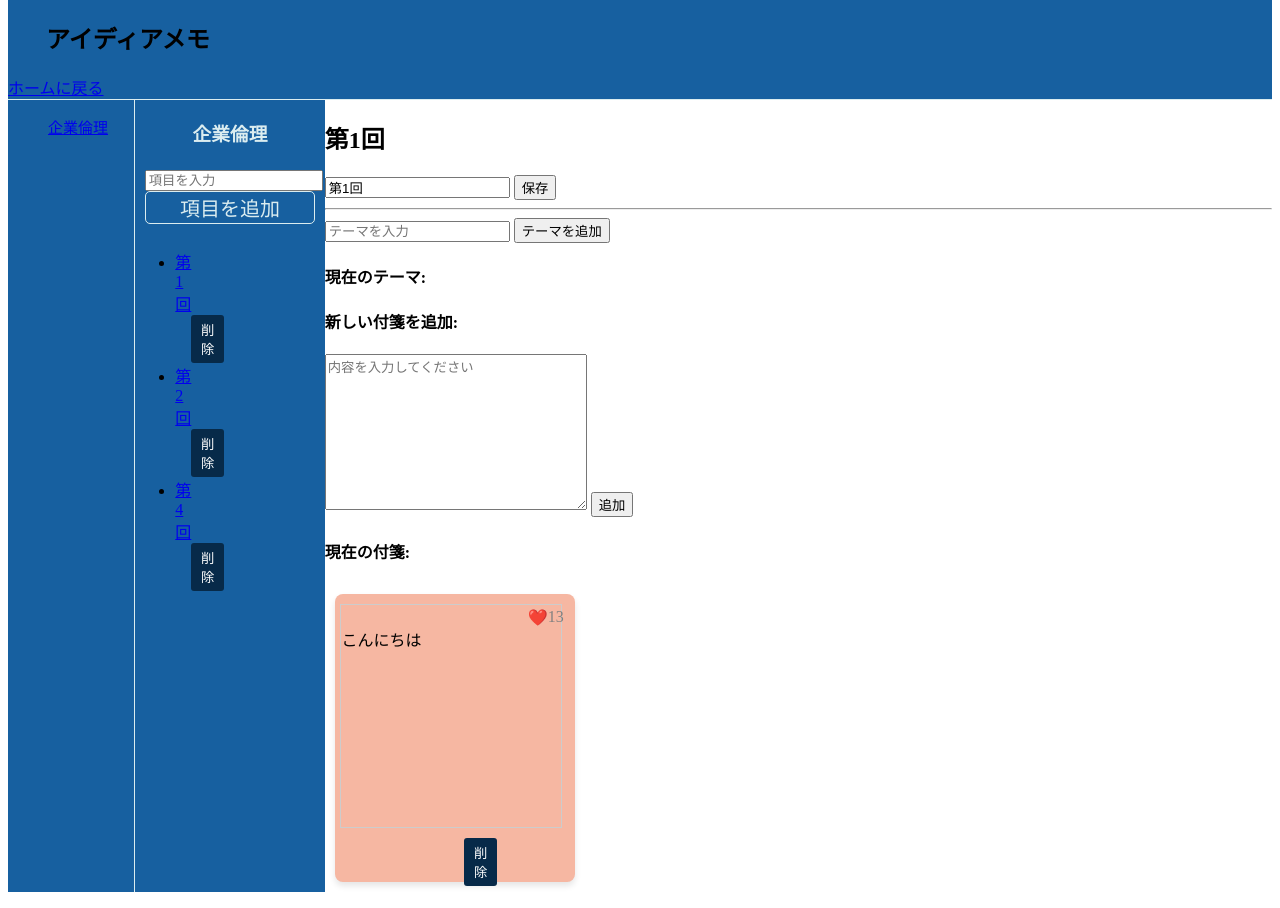
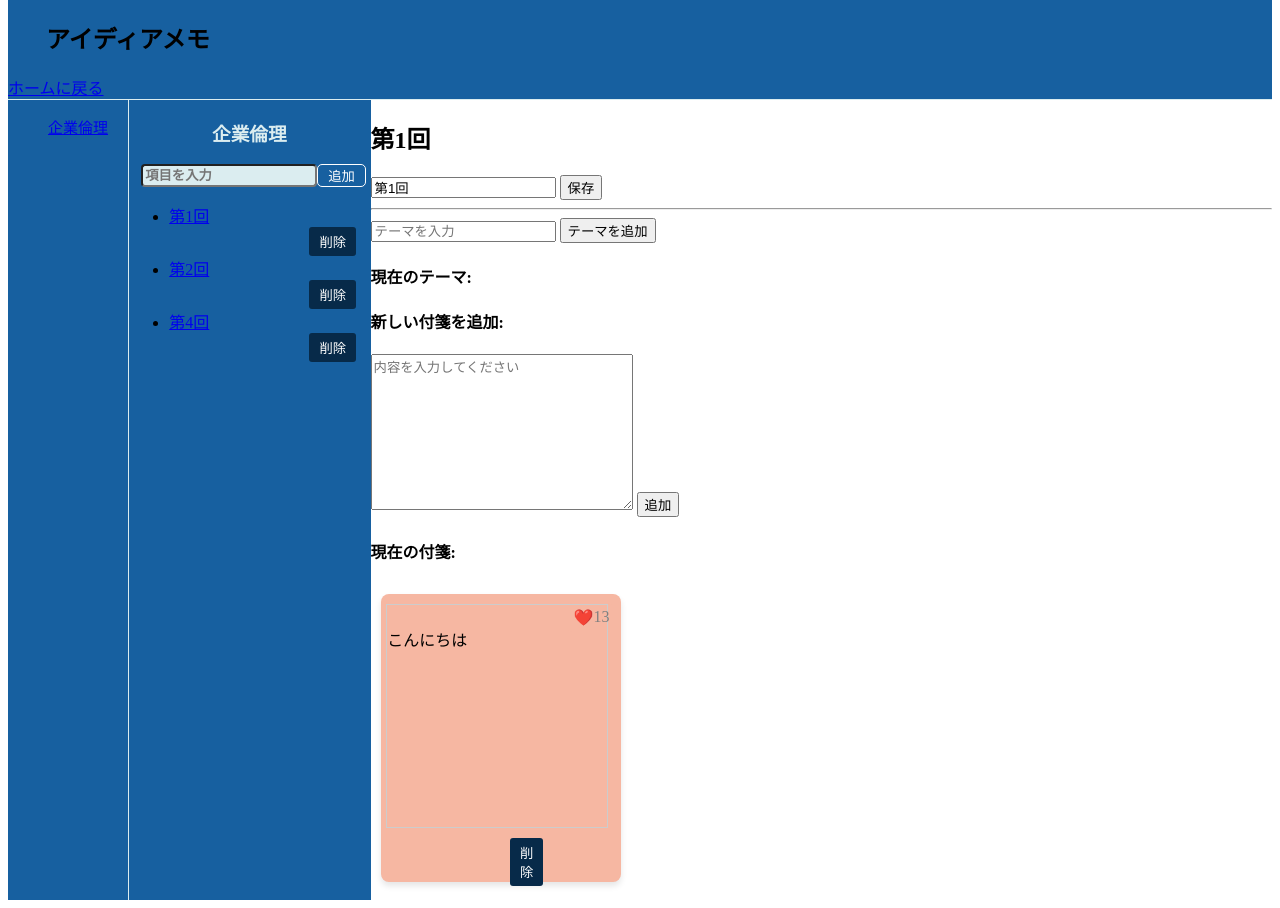
Before and after one commit to IDM-R/Info-Sys-Des-imp, a Flask app: page /item/1 in a window 1280 px wide. Run offline with Flask 3, Linux system fonts and the light colour scheme; a user stored in the database is signed in.

Commit message:
ボタン変更

```diff
--- a/ISD_update/static/style.css
+++ b/ISD_update/static/style.css
@@ -14,17 +14,26 @@
 }
 .content{
     display: flex;
-    height:100%;
+    height:100vh;
     width:100%;
+}
+#trend_notification_app{
+    background-color: #1760a0;
 }
 .app{
     width:10%;
     background-color: #1760a0;
     border-right:solid 1px #dbedf0;
 }
-.item{
-    width:15%;
+.item-p{
+    width:20%;
     background-color: #1760a0;
+    border-right: solid 1px #1760a0;
+}
+.item {
+    width: 100%;
+    background-color: #1760a0;
+    border-right: solid 1px #1760a0;
 }
 .board{
     width:75%;
@@ -57,15 +66,42 @@
     font-family: UD デジタル 教科書体 NP-R;
 }
 
+button#addItemBtn {
+    margin: 0%;
+    width: 20%;
+    color: #ffffff;
+    background-color: #1760a0;
+    border: solid 1.5px #ffffff;
+    border-radius: 5px;
+    margin-top: 0;
+
+    font-size: 10pt;
+    font-weight: 500;
+    font-family: UD デジタル 教科書体 NP-R;
+}
+.addItemInput {
+    flex: auto;
+}
 .btn-delete{
     margin-left: 70%;
 }
 
 .item-btn{
-    margin-top:3%;
+    margin-top:0;
     margin-left: 5%;
-    margin-right: 5%;
-    width:90%;
+    margin-right: 0;
+    width:70%;
+    background-color: #dbedf0;
+  border-radius: 4px;
+  cursor: auto;
+  min-width: 10pt;
+  display: flex;
+  justify-content: center;
+  font-weight: bold;
+  transition: all 0.1s ease-out;
+}
+.item-grid {
+    display: flex;
 }
 
 h3{
--- a/ISD_update/templates/item_page.html
+++ b/ISD_update/templates/item_page.html
@@ -17,13 +17,14 @@
         <p>まだグループに所属していません。</p>
         {% endif %}
         </div>
-        <div class="item">
+        <div class="item-p">
             <h3>{{ group.name }}</h3>
+            <div class="item-grid">
             <form action="/item/{{ item.id }}" method="POST">
-                <input type="hidden" name="action" value="add_item"> <!-- フォームの種類を指定 -->
-                <input type="text" name="item_title" placeholder="項目を入力" class="item-btn">
-                <button type="submit" id="addItemBtn">項目を追加</button>
+                <input type="text" name="item_title" placeholder="項目を入力" class="item-btn" id="addItemInput">
+                <button type="submit" id="addItemBtn">追加</button>
             </form>  <!-- submitに変更 -->
+            </div>
 
         {% if items %}
         <ul>
```
Also changed, not shown: ISD_update/templates/group.html (+5 -3 lines), ISD_update/instance/isd.db.
